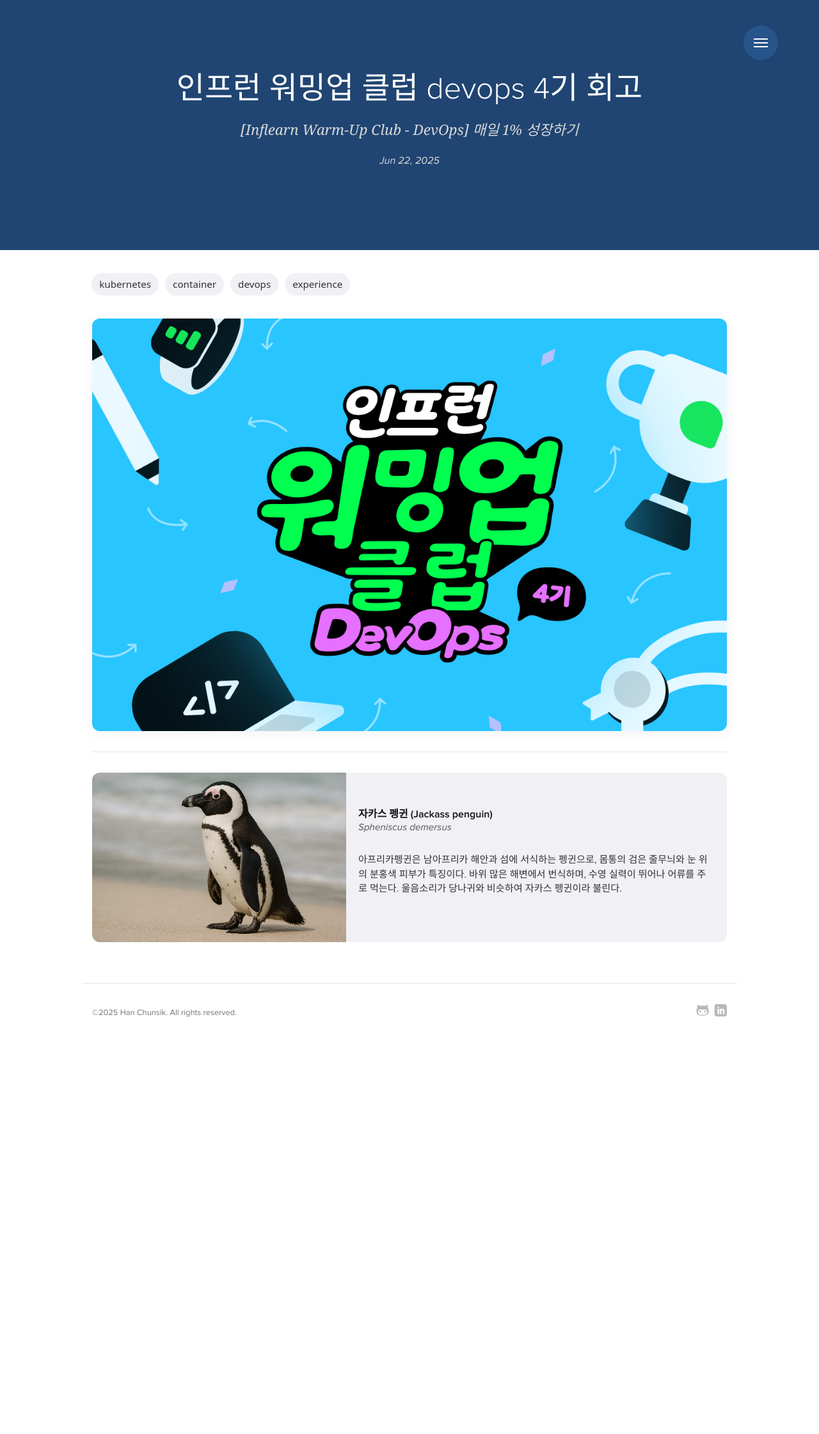
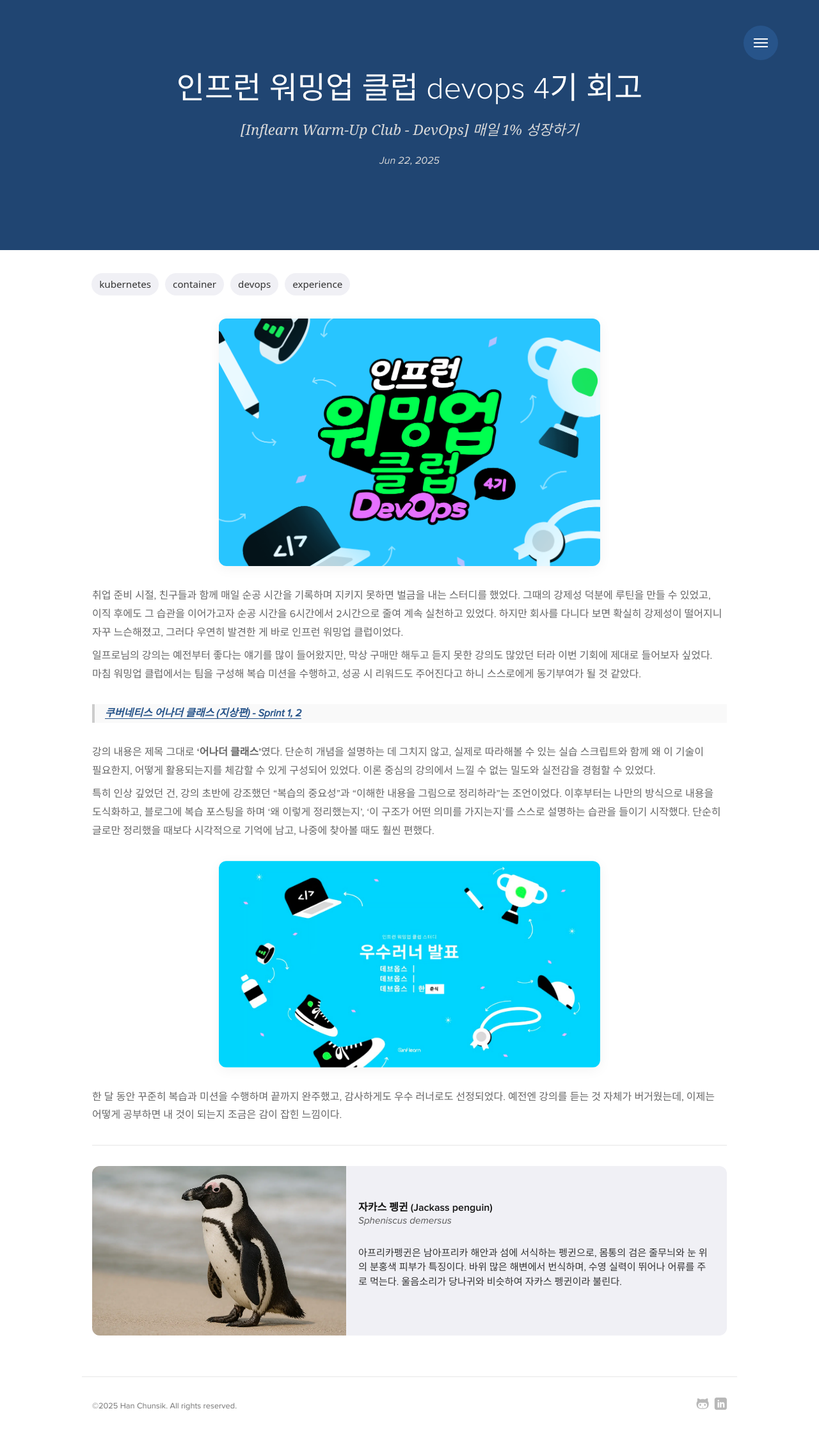
Before and after one commit to han-chunsik/han-chunsik.github.io, a Jekyll site: the page built from _posts/2025-06-08-kubernetes_another_class_sprint1_14.markdown, in a window 1280 px wide. Shown: the whole page at 64% size. Built offline with Jekyll 4.4.1, drawn with Linux system fonts in a browser that asks for light colours; some web fonts are replaced; comment, search, counter and statistics services are not loaded.

Commit message:
docs:20250701 워밍업클럽 회고

```diff
--- a/_posts/2025-06-08-kubernetes_another_class_sprint1_14.markdown
+++ b/_posts/2025-06-08-kubernetes_another_class_sprint1_14.markdown
@@ -11,4 +11,18 @@
 bird_description: "아프리카펭귄은 남아프리카 해안과 섬에 서식하는 펭귄으로, 몸통의 검은 줄무늬와 눈 위의 분홍색 피부가 특징이다. 바위 많은 해변에서 번식하며, 수영 실력이 뛰어나 어류를 주로 먹는다. 울음소리가 당나귀와 비슷하여 자카스 펭귄이라 불린다."
 ---
 
-<img src="{{ '/assets/images/20250622_inflearn_warm_up_club_devops.png' | prepend: site.baseurl }}" alt="inglearn warm up club devops">
+<img width="60%" src="{{ '/assets/images/20250622_inflearn_warm_up_club_devops.png' | prepend: site.baseurl }}" alt="inglearn warm up club devops">
+
+취업 준비 시절, 친구들과 함께 매일 순공 시간을 기록하며 지키지 못하면 벌금을 내는 스터디를 했었다. 그때의 강제성 덕분에 루틴을 만들 수 있었고, 이직 후에도 그 습관을 이어가고자 순공 시간을 6시간에서 2시간으로 줄여 계속 실천하고 있었다. 하지만 회사를 다니다 보면 확실히 강제성이 떨어지니 자꾸 느슨해졌고, 그러다 우연히 발견한 게 바로 인프런 워밍업 클럽이었다.
+
+일프로님의 강의는 예전부터 좋다는 얘기를 많이 들어왔지만, 막상 구매만 해두고 듣지 못한 강의도 많았던 터라 이번 기회에 제대로 들어보자 싶었다. 마침 워밍업 클럽에서는 팀을 구성해 복습 미션을 수행하고, 성공 시 리워드도 주어진다고 하니 스스로에게 동기부여가 될 것 같았다.
+
+> [**쿠버네티스 어나더 클래스 (지상편) - Sprint 1, 2**](https://www.inflearn.com/course/%EC%BF%A0%EB%B2%84%EB%84%A4%ED%8B%B0%EC%8A%A4-%EC%96%B4%EB%82%98%EB%8D%94-%ED%81%B4%EB%9E%98%EC%8A%A4-%EC%A7%80%EC%83%81%ED%8E%B8-sprint1)
+
+강의 내용은 제목 그대로 **‘어나더 클래스’**였다. 단순히 개념을 설명하는 데 그치지 않고, 실제로 따라해볼 수 있는 실습 스크립트와 함께 왜 이 기술이 필요한지, 어떻게 활용되는지를 체감할 수 있게 구성되어 있었다. 이론 중심의 강의에서 느낄 수 없는 밀도와 실전감을 경험할 수 있었다.
+
+특히 인상 깊었던 건, 강의 초반에 강조했던 "복습의 중요성"과 "이해한 내용을 그림으로 정리하라"는 조언이었다. 이후부터는 나만의 방식으로 내용을 도식화하고, 블로그에 복습 포스팅을 하며 ‘왜 이렇게 정리했는지’, ‘이 구조가 어떤 의미를 가지는지’를 스스로 설명하는 습관을 들이기 시작했다. 단순히 글로만 정리했을 때보다 시각적으로 기억에 남고, 나중에 찾아볼 때도 훨씬 편했다.
+
+<img width="60%" src="{{ '/assets/images/20250701_best.png' | prepend: site.baseurl }}" alt="Inflearn Warm-Up Club - DevOps Best">
+
+한 달 동안 꾸준히 복습과 미션을 수행하며 끝까지 완주했고, 감사하게도 우수 러너로도 선정되었다. 예전엔 강의를 듣는 것 자체가 버거웠는데, 이제는 어떻게 공부하면 내 것이 되는지 조금은 감이 잡힌 느낌이다.
```
Also changed, not shown: assets/images/20250701_best.png (added).
